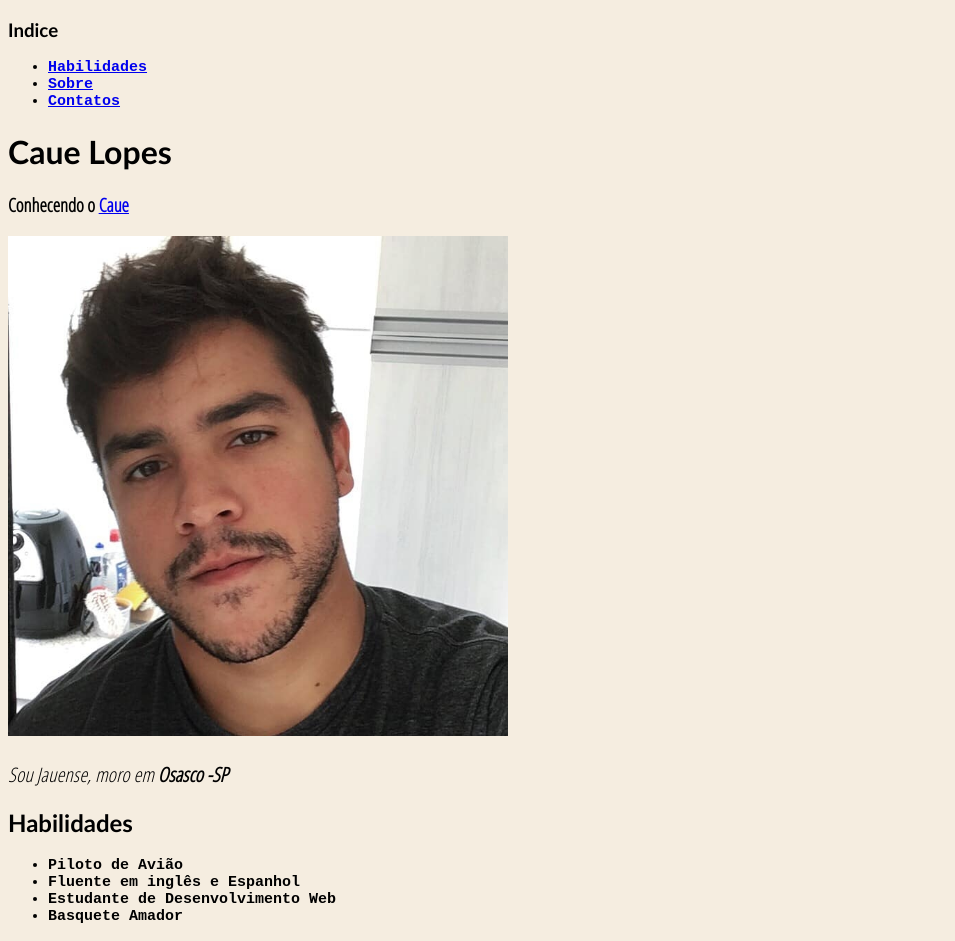
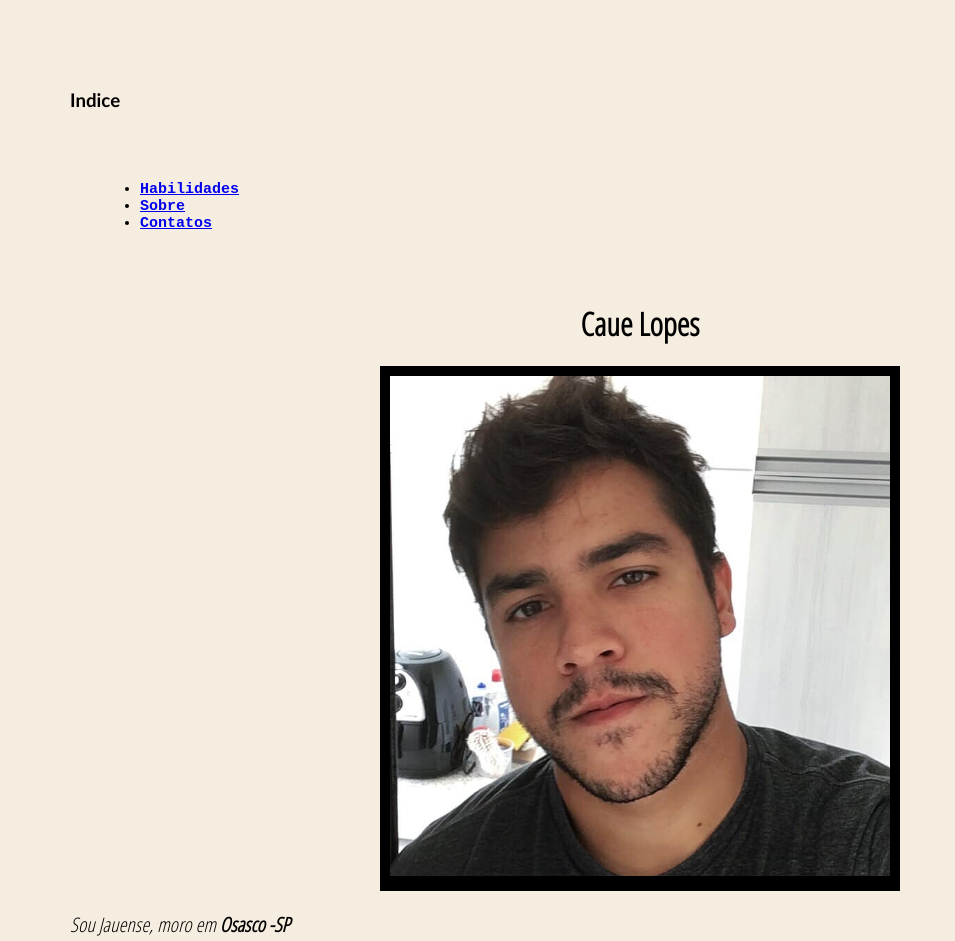
Before and after one commit to kitoyppd23/Portfolio, a plain HTML site: page index.html in a window 1280 px wide. Shown: the top 941 px of the page, without its empty margins (0-955 px from the left). Drawn offline with Linux system fonts and the light colour scheme.

Commit message:
Usando padding e margine agrupamento

```diff
--- a/Arq.css
+++ b/Arq.css
@@ -2,6 +2,8 @@
     body {
         background-color: #F5EDE0;
         font-family: 'Open Sans Condensed', sans-serif;
+        margin: 35px;
+        padding: 35px;
     }
 
     .font {
@@ -12,8 +14,23 @@
         font-family: monospace;
         font-weight: bold;
         font-size: 15px;
+        padding: 35px;
+        margin: 35px;
     }
 
     p {
         font-size: 20px;
     }
+
+    .name {
+        text-align: center;
+    }
+
+    #img-caue {
+        width: 500px;
+        display: block;
+        margin-left: auto;
+        margin-right: auto;
+        background-color: black;
+        padding: 10px;
+    }
--- a/index.html
+++ b/index.html
@@ -8,28 +8,6 @@
 <link href="https://fonts.googleapis.com/css2?family=Open+Sans+Condensed:wght@300&display=swap" rel="stylesheet">
     <link rel="stylesheet" type="text/css" href="Arq.css">
 
-<style>
-    /*
-    body {
-        background-color: #F5EDE0;
-        font-family: 'Open Sans Condensed', sans-serif;
-    }
-
-    .font {
-        font-family: 'Gill Sans', 'Gill Sans MT', Calibri, 'Trebuchet MS', sans-serif;
-    }
-
-    ul {
-        font-family: monospace;
-        font-weight: bold;
-        font-size: 15px;
-    }
-
-    p {
-        font-size: 20px;
-    }
-    */
-    </style>
 
 </head>
 <body>
@@ -42,13 +20,17 @@
 
 
 
-    <h1 class="font">Caue Lopes</h1>
-    <h3>Conhecendo o <a href="#Caue">Caue</a></h3>
+    <div class="name">
+        <h1 id="font">Caue Lopes</h1>
+    </div>
 
+    <div id="img-caue">
+        <img src="79493722_10221033090878109_600976279600103424_n.jpg" alt="Foto do Caue, estudante da Trybe" width="500px">
+    </div>
 
-    <img src="79493722_10221033090878109_600976279600103424_n.jpg" alt="Foto do Caue, estudante da Trybe" width="500px">
-
-    <P><em>Sou Jauense, moro em <strong>Osasco -SP</strong></em></P>
+    <div>
+        <P><em>Sou Jauense, moro em <strong>Osasco -SP</strong></em></P>
+    </div>
 
     <h2 id="Habilidades" class="font">Habilidades</h2>
 
```
